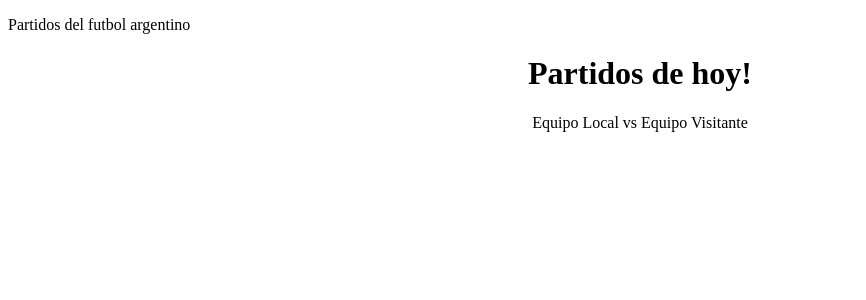
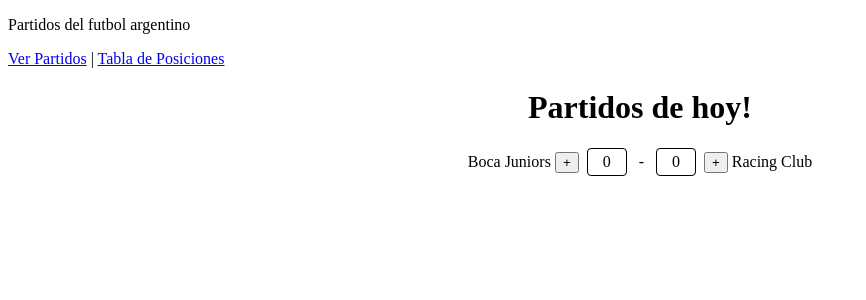
Before and after one commit to tobinapoli/fulbo, an Angular app: page /partido in a window 1280 px wide. Before the commit this address led to /. Shown: the top 300 px of the page, without its empty margins (0-866 px from the left). Built offline with nearby package versions, Linux system fonts and the light colour scheme.

Commit message:
tabla-posiciones component

```diff
--- a/src/app/app.component.html
+++ b/src/app/app.component.html
@@ -1,2 +1,9 @@
-<p> Partidos del futbol argentino </p>
-<app-partido></app-partido>
+<p>Partidos del futbol argentino</p>
+
+<nav>
+  <a routerLink="/partido">Ver Partidos</a>
+  <span> | </span>
+  <a routerLink="/tabla-posiciones">Tabla de Posiciones</a>
+</nav>
+
+<router-outlet></router-outlet>
--- a/src/app/app.component.ts
+++ b/src/app/app.component.ts
@@ -1,10 +1,10 @@
 import { Component } from '@angular/core';
-import { RouterOutlet } from '@angular/router';
-import { PartidoComponent } from "./components/partido/partido.component";
+import { RouterLink, RouterOutlet } from '@angular/router';
 
 @Component({
   selector: 'app-root',
-  imports: [PartidoComponent],
+  standalone: true,
+  imports: [RouterOutlet, RouterLink],
   templateUrl: './app.component.html',
   styleUrl: './app.component.css'
 })
--- a/src/app/app.routes.ts
+++ b/src/app/app.routes.ts
@@ -1,3 +1,9 @@
 import { Routes } from '@angular/router';
+import { PartidoComponent } from './components/partido/partido.component';
+import { TablaPosicionesComponent } from './components/tabla-posiciones/tabla-posiciones.component';
 
-export const routes: Routes = [];
+export const routes: Routes = [
+    { path: '', redirectTo: '/partido', pathMatch: 'full' },// Ruta por defecto
+    { path: 'partido', component: PartidoComponent },
+    { path: 'tabla-posiciones', component: TablaPosicionesComponent },
+];
--- a/src/app/components/partido/partido.component.html
+++ b/src/app/components/partido/partido.component.html
@@ -1,6 +1,14 @@
 <div style="text-align: center;">
     <h1> Partidos de hoy!</h1>
     <span> {{partido.equipoLocal}} </span>
-    <span> vs </span>
+    <button (click)="golLocal()">+</button>
+    <span style="display: inline-block; min-width: 30px; padding: 4px; border: 1px solid #000; border-radius: 4px; margin: 0 8px;">
+        {{partido.golesLocal}}
+    </span>
+    <span> - </span>
+    <span style="display: inline-block; min-width: 30px; padding: 4px; border: 1px solid #000; border-radius: 4px; margin: 0 8px;">
+        {{partido.golesVisitante}}
+    </span>
+    <button (click)="golVisitante()">+</button>
     <span> {{partido.equipoVisitante}} </span>
 </div>
--- a/src/app/components/partido/partido.component.ts
+++ b/src/app/components/partido/partido.component.ts
@@ -1,21 +1,59 @@
 import { Component } from '@angular/core';
 import { Partido } from '../../models/partido.model';
+// import { CommonModule } from '@angular/common'; // Descomentar si usas *ngIf, *ngFor, etc.
 
 @Component({
   selector: 'app-partido',
-  imports: [],
+  standalone: true, // <--- AÑADIDO
+  imports: [/* CommonModule */], // <--- imports: [] está bien, o CommonModule si es necesario
   templateUrl: './partido.component.html',
   styleUrl: './partido.component.css'
 })
 export class PartidoComponent {
   partido: Partido;
+  partidos: Partido[] = [];
+  equiposArgentinos: string[] = [
+    'Boca Juniors',
+    'River Plate',
+    'San Lorenzo',
+    'Racing Club',
+    'Independiente',
+    'Vélez Sarsfield',
+    'Estudiantes de La Plata',
+    'Newells',
+    'Rosario Central',
+    'Talleres de Córdoba',
+    'Atlético Tucumán',
+    'Gimnasia y Esgrima La Plata',
+    'Argentinos Juniors',
+    'Huracán',
+    'Colón de Santa Fe',
+  ]
   constructor() {
+    let equipoLocal = this.seleccionarEquipoAleatorio();
+    let equipoVisitante = this.seleccionarEquipoAleatorio();
+
+
     this.partido = {
-      equipoLocal: 'Equipo Local',
-      equipoVisitante: 'Equipo Visitante',
+      equipoLocal: equipoLocal,
+      equipoVisitante: equipoVisitante,
       golesLocal: 0,
       golesVisitante: 0
     };
   }
 
+  golLocal() {
+    this.partido.golesLocal++;
+  }
+
+  golVisitante() {
+    this.partido.golesVisitante++;
+  }
+
+
+  private seleccionarEquipoAleatorio(): string {
+    const indiceAleatorio = Math.floor(Math.random() * this.equiposArgentinos.length);
+    return this.equiposArgentinos[indiceAleatorio];
+  }
+
 }
--- /dev/null
+++ b/src/app/components/tabla-posiciones/tabla-posiciones.component.html
@@ -0,0 +1 @@
+<p>tabla-posiciones works!</p>
```
Also changed, not shown: src/app/components/tabla-posiciones/tabla-posiciones.component.ts (added, +13 -0 lines), src/app/components/tabla-posiciones/tabla-posiciones.component.css (added), 1 other file (tests, documents, lock files or other folders).
